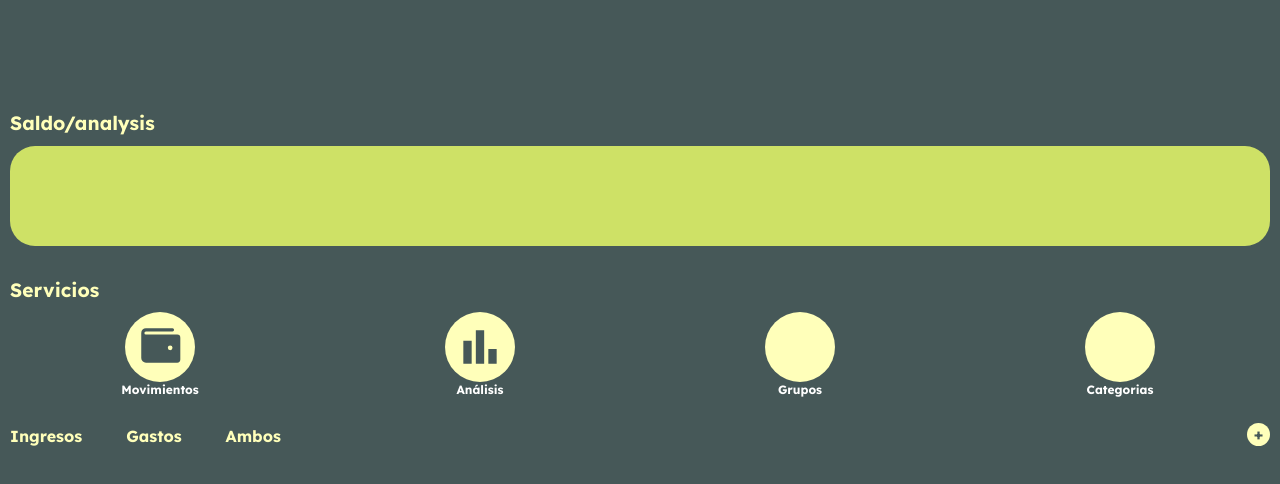
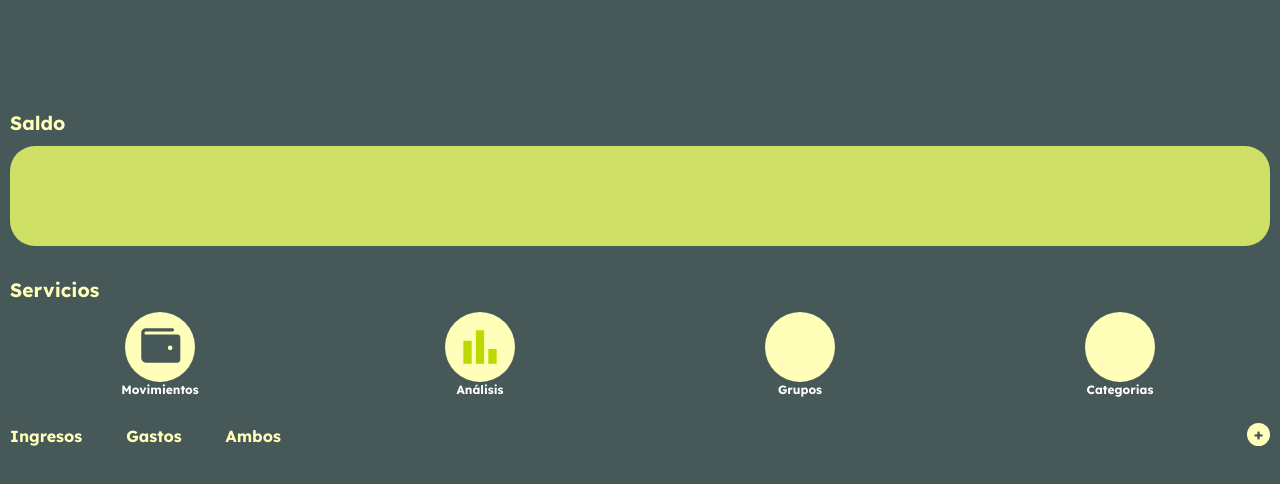
Before and after one commit to Dap20040812/Split-Group-Front, a React (Create React App) app: page /analysis in a window 1280 px wide. Shown: the top 484 px of the page. Built offline with nearby package versions, Linux system fonts and the light colour scheme; no server answers; some icons are missing.

Commit message:
Agrega routes

```diff
--- a/src/App.js
+++ b/src/App.js
@@ -4,6 +4,8 @@ import React, {useEffect} from 'react';
 import getUser from './query/loginClaro';
 import {useDispatch} from "react-redux"
 import {setUserLogin} from './features/user/UserSlice'
+import { BrowserRouter as Router, Route} from "react-router-dom";
+import { Routes } from "react-router-dom/dist"
 function App() {
 
   const dispatch = useDispatch()
@@ -24,7 +26,11 @@ function App() {
 
   return (
     <div className="App">
-      <MainPage/>
+      <Router>
+        <Routes>
+          <Route path="/*" element={<MainPage/>}/>
+        </Routes>
+      </Router>
     </div>
   );
 }
--- a/src/components/features/Balance.jsx
+++ b/src/components/features/Balance.jsx
@@ -9,10 +9,9 @@ const Balance = () => {
     const [balance, setBalance] = useState(null);
     const user = useSelector(selecUserUid);
     useEffect(() => {
-        getBalance(user).then((response)=>{
+        getBalance(3).then((response)=>{
             setBalance(response.data[0].balance.split(".")[0])
         })
-        console.log(user);
     },[]);
     return(
         <BalanceContainer>
--- a/src/components/features/ServiceBubble.jsx
+++ b/src/components/features/ServiceBubble.jsx
@@ -1,14 +1,17 @@
 import React from 'react'
 import { ServiceBubbleContainer, ServiceIconContainer } from '../common/Container'
 import { ServiceIcon } from '../common/Icon';
+import { Link } from 'react-router-dom';
 
 const ServiceBubble = (props) => {
-    const {icon,text, color} = props;
+    const {icon,text, color, location} = props;
     return(
         <ServiceBubbleContainer>
-            <ServiceIconContainer>
-                <ServiceIcon icon={icon} color={color} width="50"/>
-            </ServiceIconContainer>
+            <Link to={location}>
+                <ServiceIconContainer>
+                    <ServiceIcon icon={icon} color={color} width="50"/>
+                </ServiceIconContainer>
+            </Link>
             {text&&<span>{text}</span>}
         </ServiceBubbleContainer>
     )
--- a/src/components/features/Services.jsx
+++ b/src/components/features/Services.jsx
@@ -1,15 +1,17 @@
 import React from 'react';
 import { ServicesContainer } from '../common/Container';
 import ServiceBubble from './ServiceBubble';
+import { Link } from 'react-router-dom';
 
 const Services = (props) => {
-    const {selected} = props;
+    const {selected, setPageState} = props;
     return(
         <ServicesContainer>
-            <ServiceBubble icon="ph:wallet-fill" text="Movimientos" color={("movements"===selected)?"#BCDA00":"#465858"}/>
-            <ServiceBubble icon="material-symbols:bar-chart" text="Análisis" color={("analysis"===selected)?"#BCDA00":"#465858"}/>
-            <ServiceBubble icon="clarity:group-solid" text="Grupos" color={("groups"===selected)?"#BCDA00":"#465858"}/>
-            <ServiceBubble icon="ri:shapes-fill" text="Categorias" color={("categories"===selected)?"#BCDA00":"#465858"}/>
+
+            <ServiceBubble icon="ph:wallet-fill" text="Movimientos" color={("movements"===selected)?"#BCDA00":"#465858"} location="movements"/>
+            <ServiceBubble icon="material-symbols:bar-chart" text="Análisis" color={("analysis"===selected)?"#BCDA00":"#465858"} location="analysis"/>
+            <ServiceBubble icon="clarity:group-solid" text="Grupos" color={("groups"===selected)?"#BCDA00":"#465858"} location="groups"/>
+            <ServiceBubble icon="ri:shapes-fill" text="Categorias" color={("categories"===selected)?"#BCDA00":"#465858"} location="categories"/>
         </ServicesContainer>
     )
 }
--- a/src/pages/MainPage.jsx
+++ b/src/pages/MainPage.jsx
@@ -1,23 +1,24 @@
-import React from 'react';
+import React, {useState, useEffect} from 'react';
 import { Container, HeaderContainer, SubTitleContainer } from '../components/common/Container';
 import Balance from '../components/features/Balance';
 import Services from '../components/features/Services';
 import Navbar from '../components/features/Navbar';
+import { useLocation } from 'react-router';
+
 
 const MainPage = () => {
-    const currentPath = window.location.pathname;
+    const location = useLocation();
     return(
         <Container>
             <HeaderContainer/>
             <SubTitleContainer height="35px">
                 Saldo
-                {currentPath}
             </SubTitleContainer>
             <Balance/>
             <SubTitleContainer height="66px">
                 <span style={{position:"absolute",bottom:"10px"}}>Servicios</span>
             </SubTitleContainer>
-            <Services selected={currentPath}/>
+            <Services selected={location.pathname.split("/")[1]}/>
             <Navbar/>
 
         </Container>
```
